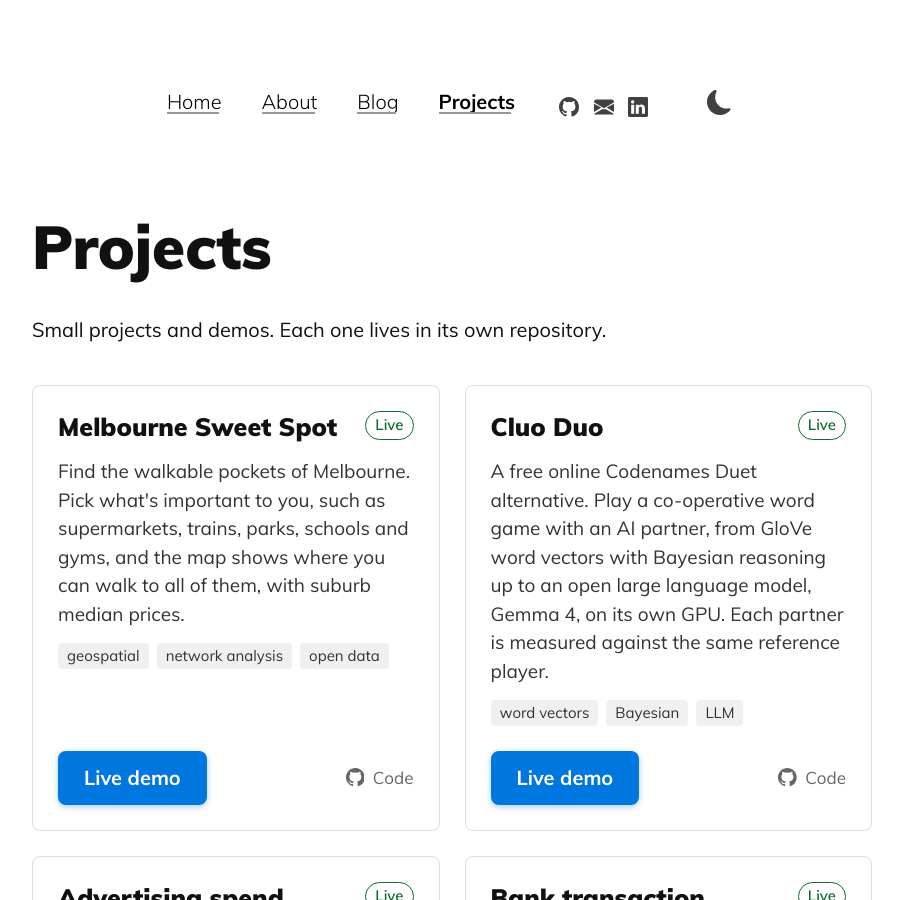
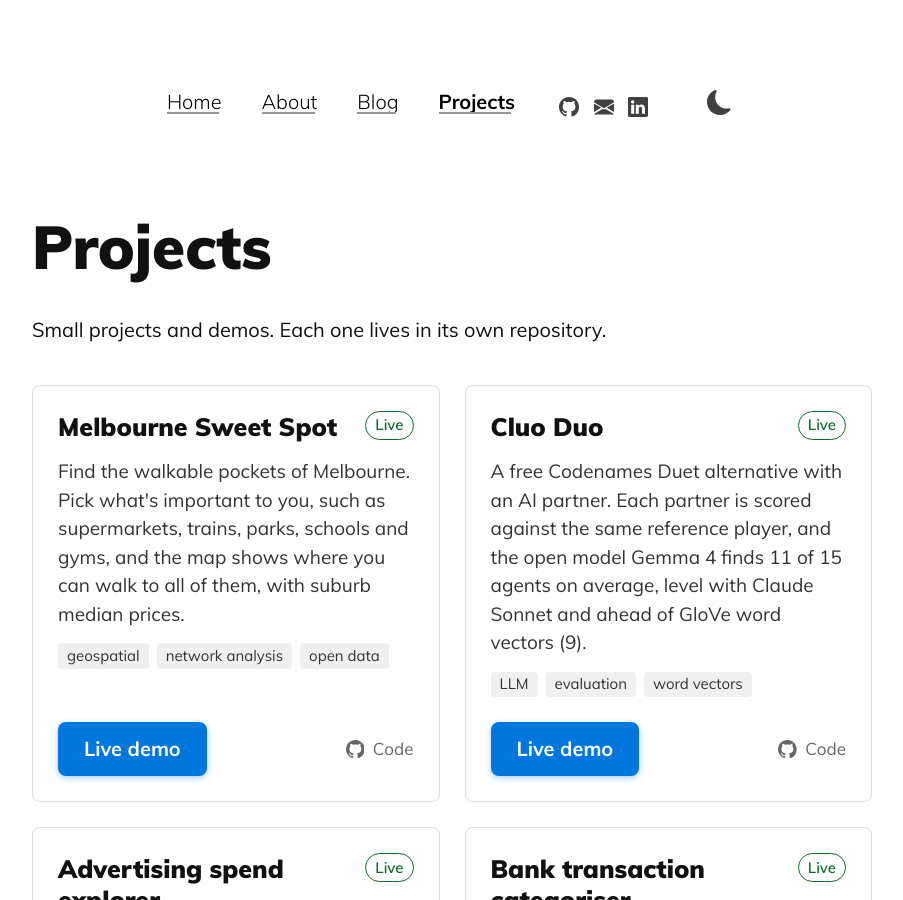
Before and after one commit to ryanward-io/ryanward-io.github.io, a Jekyll site: the page built from projects/index.md, in a window 1280 px wide and 900 px high. Shown: the whole window, without its empty margins (188-1091 px from the left). Built offline with Jekyll 4.4.1, drawn with Linux system fonts in a browser that asks for light colours.

Commit message:
Projects: Cluo Duo card leads with its measured result; tags LLM, evaluation, word vectors

```diff
--- a/_data/projects.yml
+++ b/_data/projects.yml
@@ -10,8 +10,8 @@
 
 - title: Cluo Duo
   status: live
-  summary: A free online Codenames Duet alternative. Play a co-operative word game with an AI partner, from GloVe word vectors with Bayesian reasoning up to an open large language model, Gemma 4, on its own GPU. Each partner is measured against the same reference player.
-  tags: [word vectors, Bayesian, LLM]
+  summary: A free Codenames Duet alternative with an AI partner. Each partner is scored against the same reference player, and the open model Gemma 4 finds 11 of 15 agents on average, level with Claude Sonnet and ahead of GloVe word vectors (9).
+  tags: [LLM, evaluation, word vectors]
   demo: https://ryanward.dev/cluo-duo/
   repo: https://github.com/ryanward-io/cluo-duo
 
```
